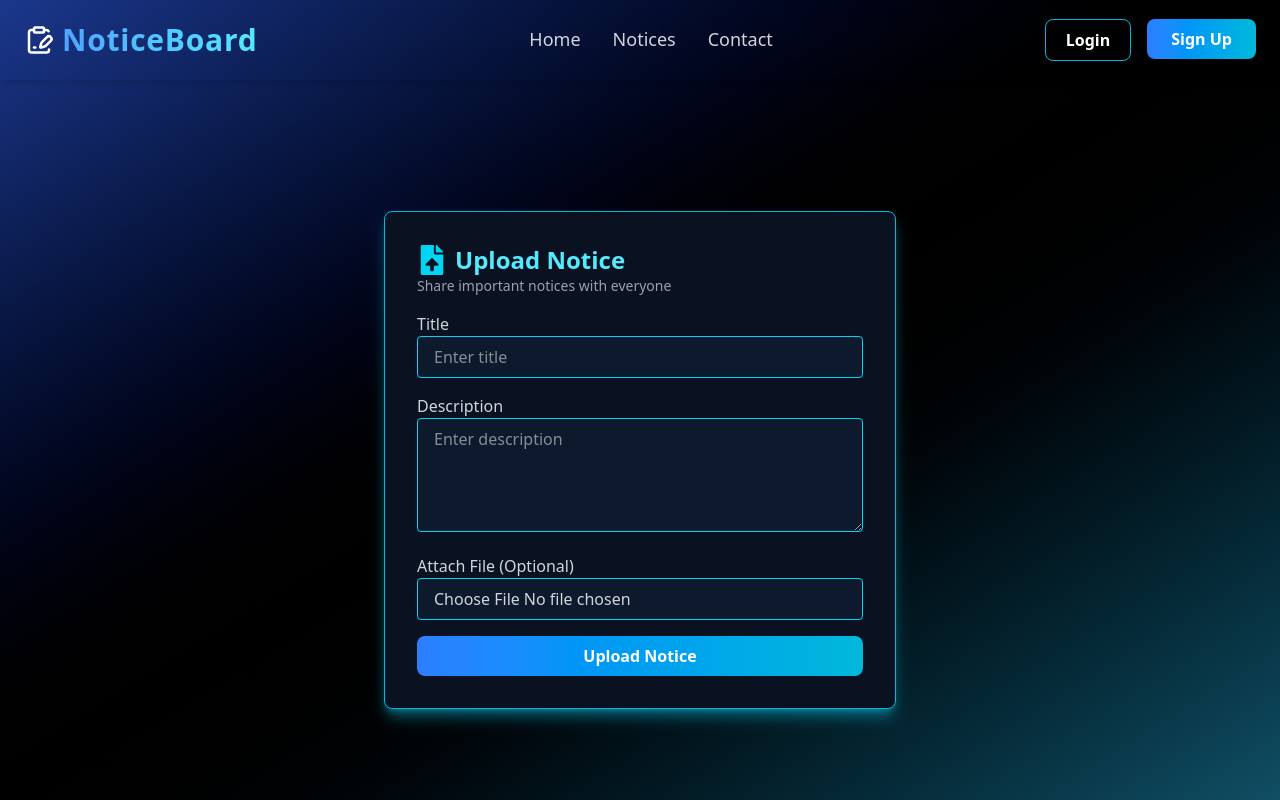
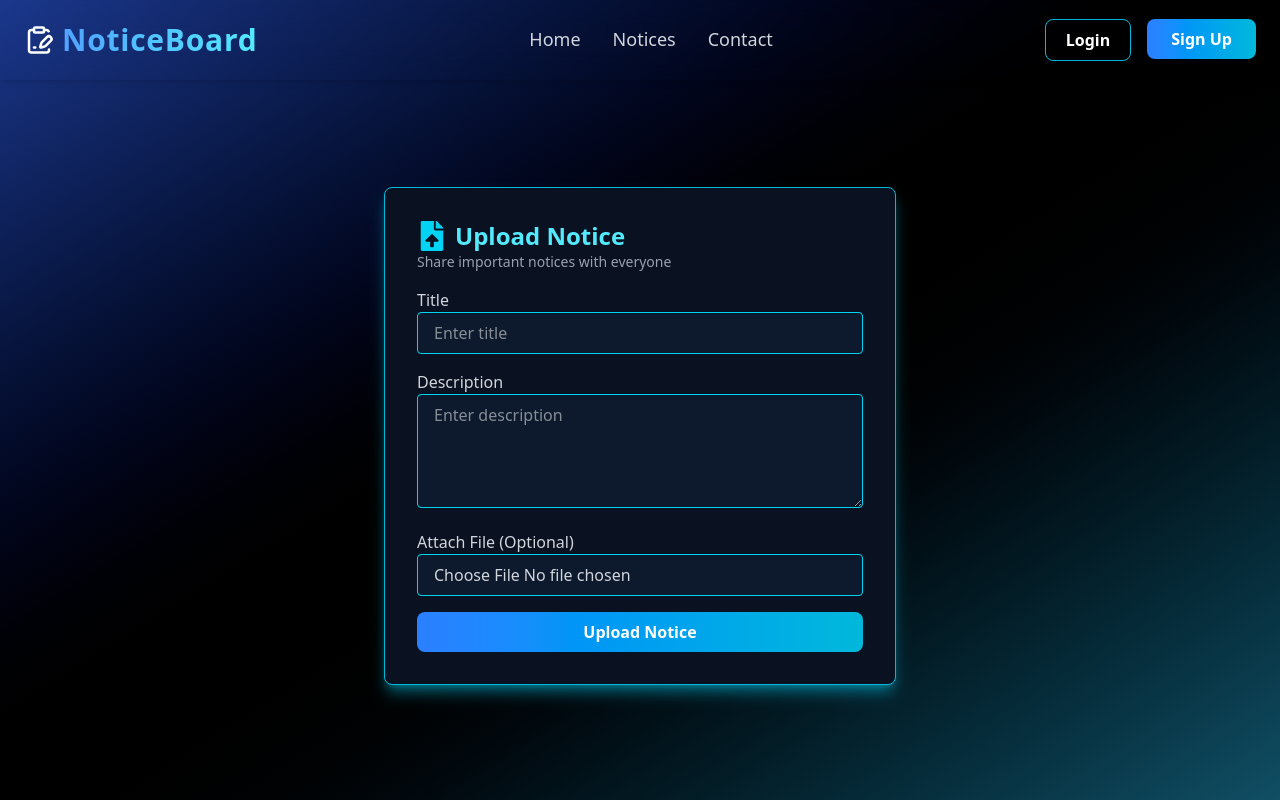
Before and after one commit to samar-abbas-786/Notice-Board, a React (Vite) app in the folder client/: page /uploadNotice in a window 1280 px wide. Built offline with nearby package versions, Linux system fonts and the light colour scheme.

Commit message:
Update uploadnotice.jsx

```diff
--- a/client/src/components/uploadnotice.jsx
+++ b/client/src/components/uploadnotice.jsx
@@ -55,7 +55,7 @@ const UploadNotice = () => {
   return (
     <>
       <Navbar />
-      <div className="flex pt-36 justify-center items-center min-h-screen bg-gradient-to-br from-blue-900 via-black to-cyan-900 p-6">
+      <div className="flex pt-24 justify-center items-center min-h-screen bg-gradient-to-br from-blue-900 via-black to-cyan-900 p-6">
         <div
           className="bg-[#0a1120] border border-cyan-500 shadow-lg shadow-cyan-500/50
         rounded-lg p-8 w-full max-w-lg text-white"
```
